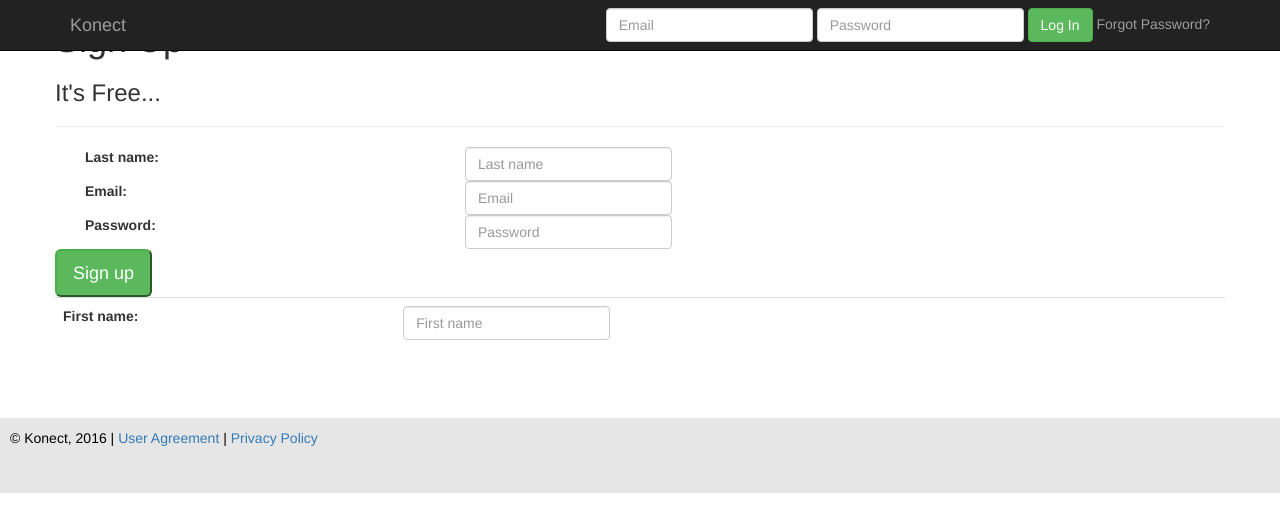
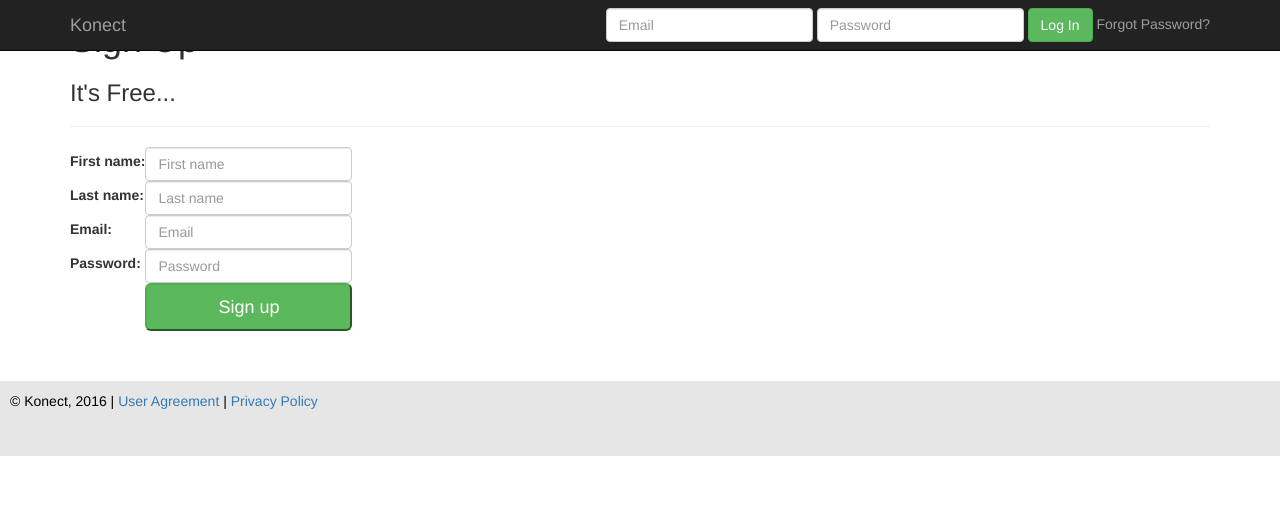
Before and after one commit to rambasnet/konect, a Django app: page / in a window 1280 px wide. Shown: the top 532 px of the page. Run offline with Django 3.2, Linux system fonts and the light colour scheme; parts of the project's set-up code (start-up, migrations or seed data) failed here and were passed over; some libraries are stand-ins or nearby versions.

Commit message:
fixed templates

```diff
--- a/main/templates/main/_signup.html
+++ b/main/templates/main/_signup.html
@@ -1,5 +1,4 @@
-<div class="row">
-    <td id="signup">
+<div id="signup">
     <h1>Sign Up</h1>
     <h3>It's Free...</h3>
     <hr>
@@ -12,7 +11,7 @@
     {% endif %}
     <form class="form form-inline" role="form" action="{% url 'main:signup' %}" method="post">
         {% csrf_token %}
-            <table class="table">
+        <table class="form">
             <tr>
                 <td><label for="first_name">First name:</label></td>
                 <td>
@@ -20,33 +19,30 @@
                            placeholder="First name" value="{{ first_name }}"required>
                 </td>
             </tr>
-            <div class="form-group col-sm-12">
-                <label class="col-sm-4" for="last_name">Last name:</label>
-                <div class="col-sm-8">
+            <tr>
+                <td><label for="last_name">Last name:</label></td>
+                <td>
                     <input type="text" class="form-control" name="last_name" id="last_name"
                            placeholder="Last name" value="{{ last_name }}" required>
-                </div>
-            </div>
-            <div class="form-group col-sm-12">
-                <label class="col-sm-4" for="email">Email:</label>
-                <div class="col-sm-8">
-                    <input type="email" class="form-control" name="email" id="email"
+                </td>
+            </tr>
+            <tr>
+                <td><label for="email">Email:</label></td>
+                <td><input type="email" class="form-control" name="email" id="email"
                        placeholder="Email" value="{{ email }}" required>
-                </div>
-            </div>
-            <div class="form-group col-sm-12">
-                <label class="col-sm-4" for="password">Password:</label>
-                <div class="col-sm-8">
-                    <input type="password" class="form-control" name="password" id="password"
+                </td>
+            </tr>
+            </tr>
+            <tr>
+                <td><label for="password">Password:</label></td>
+                <td><input type="password" class="form-control" name="password" id="password"
                        placeholder="Password" value="{{ password }}"required>
-                </div>
-            </div>
-
-            <div class="form-group center">
-
-                <button type="submit" class="btn-lg btn-success btn-block">Sign up</button>
-            </div>
+                </td>
+            </tr>
+            <tr>
+                <td>&nbsp;</td>
+                <td><button type="submit" class="btn-lg btn-success btn-block">Sign up</button></td>
+            </tr>
         </table>
     </form>
 </div>
-</div>
```
Also changed, not shown: main/static/main/css/custom.css (+13 -3 lines). Lines whose indentation alone changed are shown as unchanged.
